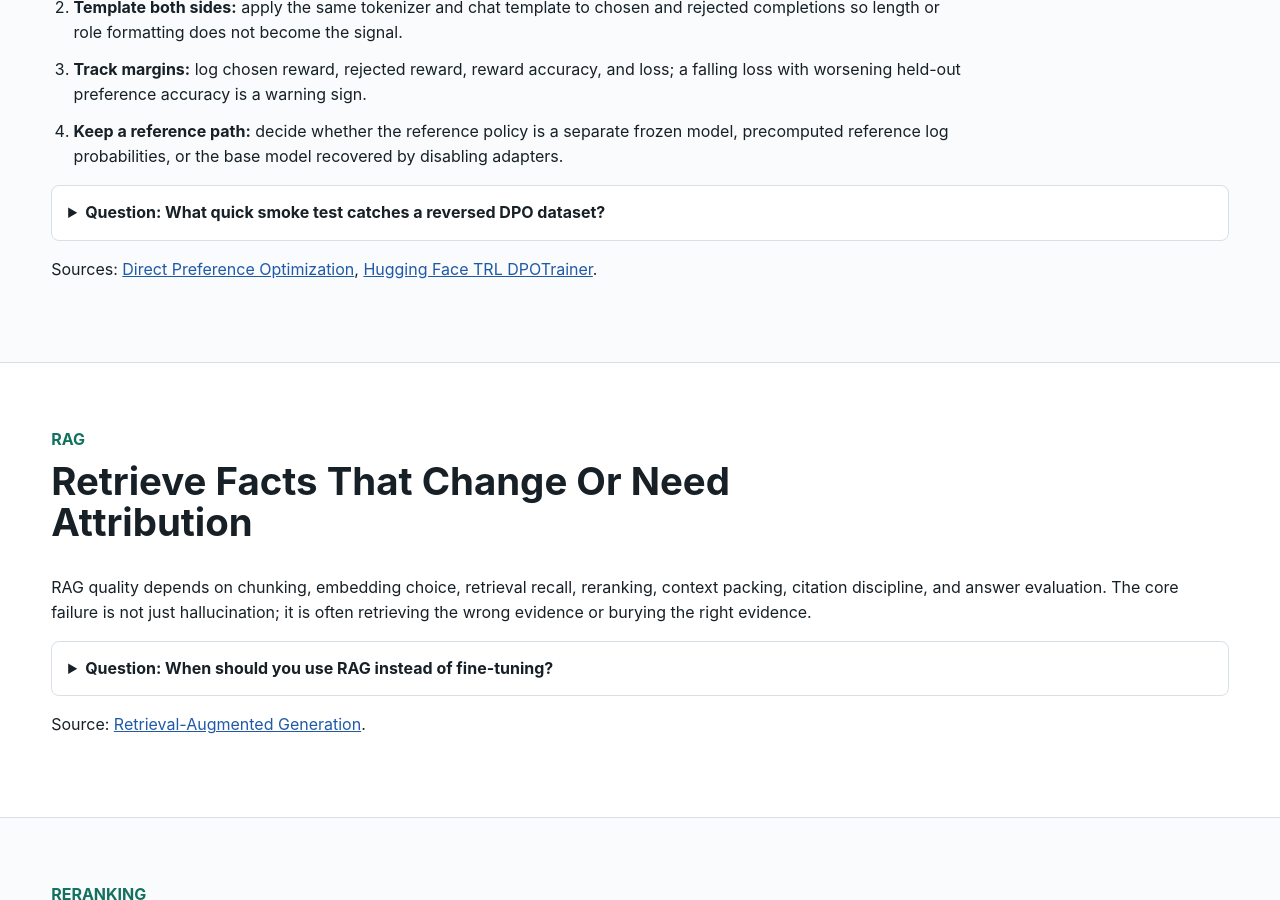
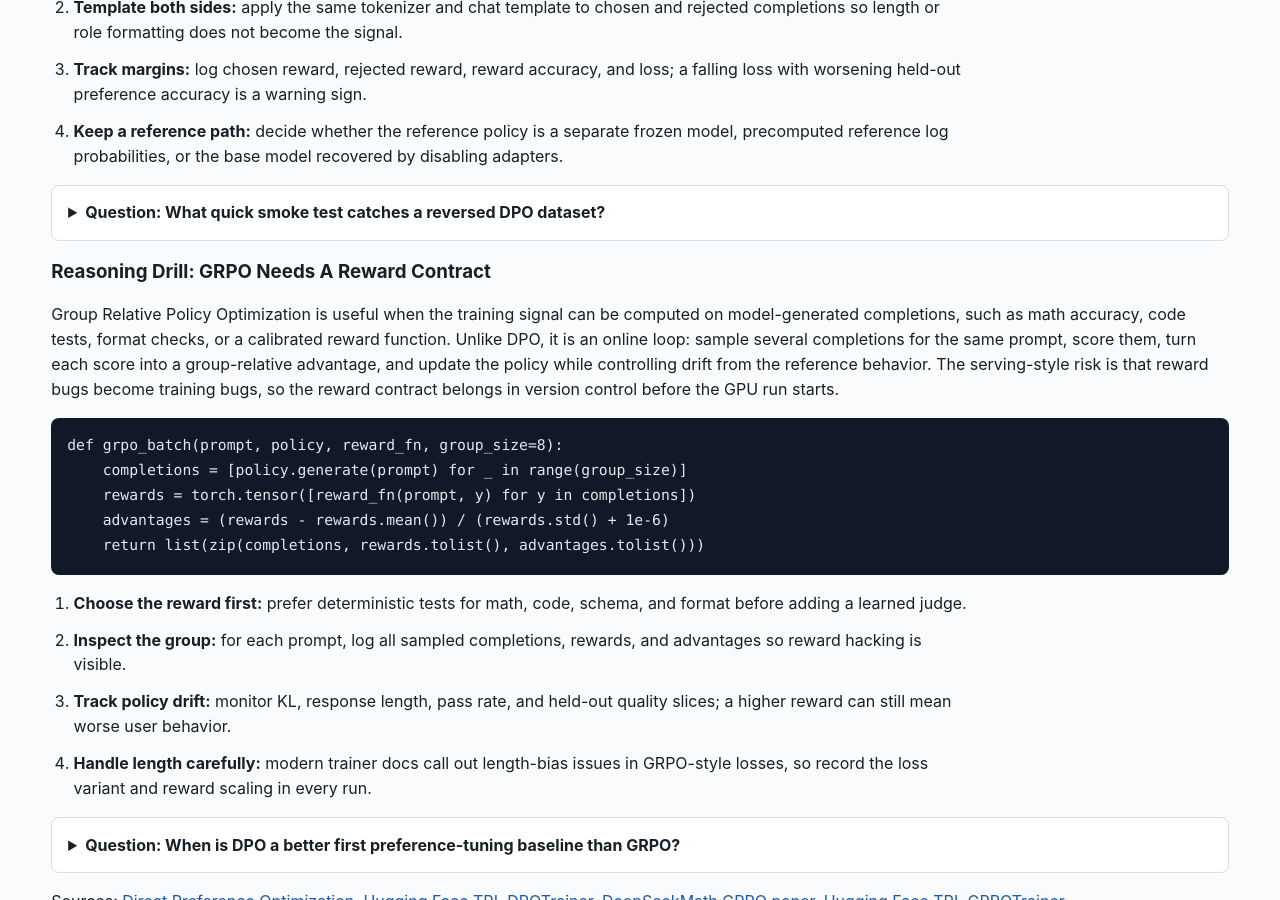
Before and after one commit to kennethli319/kennethli319.github.io, a Jekyll site: the page llm-ml-course/lessons/finetuning-rag-agents.html, which Jekyll copies as it is, in a window 1280 px wide and 900 px high, scrolled down 2051 px. Built offline with Jekyll 4.4.1, drawn with Linux system fonts in a browser that asks for light colours; some of the changed text lies outside the part shown.

Commit message:
Sync GRPO preference tuning drill

```diff
--- a/llm-ml-course/lessons/finetuning-rag-agents.html
+++ b/llm-ml-course/lessons/finetuning-rag-agents.html
@@ -97,10 +97,38 @@ dpo_record = {
         <summary>Question: What quick smoke test catches a reversed DPO dataset?</summary>
         <p>Run a tiny batch with known-good and known-bad answers, then check whether the update increases the chosen-minus-rejected margin. If it moves the wrong way, inspect column mapping and chat formatting before tuning beta.</p>
       </details>
+      <h3>Reasoning Drill: GRPO Needs A Reward Contract</h3>
+      <p>
+        Group Relative Policy Optimization is useful when the training signal
+        can be computed on model-generated completions, such as math accuracy,
+        code tests, format checks, or a calibrated reward function. Unlike DPO,
+        it is an online loop: sample several completions for the same prompt,
+        score them, turn each score into a group-relative advantage, and update
+        the policy while controlling drift from the reference behavior. The
+        serving-style risk is that reward bugs become training bugs, so the
+        reward contract belongs in version control before the GPU run starts.
+      </p>
+      <pre><code class="language-python">def grpo_batch(prompt, policy, reward_fn, group_size=8):
+    completions = [policy.generate(prompt) for _ in range(group_size)]
+    rewards = torch.tensor([reward_fn(prompt, y) for y in completions])
+    advantages = (rewards - rewards.mean()) / (rewards.std() + 1e-6)
+    return list(zip(completions, rewards.tolist(), advantages.tolist()))</code></pre>
+      <ol class="steps">
+        <li><strong>Choose the reward first:</strong> prefer deterministic tests for math, code, schema, and format before adding a learned judge.</li>
+        <li><strong>Inspect the group:</strong> for each prompt, log all sampled completions, rewards, and advantages so reward hacking is visible.</li>
+        <li><strong>Track policy drift:</strong> monitor KL, response length, pass rate, and held-out quality slices; a higher reward can still mean worse user behavior.</li>
+        <li><strong>Handle length carefully:</strong> modern trainer docs call out length-bias issues in GRPO-style losses, so record the loss variant and reward scaling in every run.</li>
+      </ol>
+      <details class="qa">
+        <summary>Question: When is DPO a better first preference-tuning baseline than GRPO?</summary>
+        <p>Use DPO first when you already have reliable chosen/rejected pairs and want an offline, simpler training loop. Consider GRPO when the task has a trustworthy reward function or executable verifier that can score fresh model samples.</p>
+      </details>
       <p>
         Sources:
         <a href="https://arxiv.org/abs/2305.18290">Direct Preference Optimization</a>,
-        <a href="https://huggingface.co/docs/trl/en/dpo_trainer">Hugging Face TRL DPOTrainer</a>.
+        <a href="https://huggingface.co/docs/trl/en/dpo_trainer">Hugging Face TRL DPOTrainer</a>,
+        <a href="https://arxiv.org/abs/2402.03300">DeepSeekMath GRPO paper</a>,
+        <a href="https://huggingface.co/docs/trl/en/grpo_trainer">Hugging Face TRL GRPOTrainer</a>.
       </p>
     </section>
 
```
